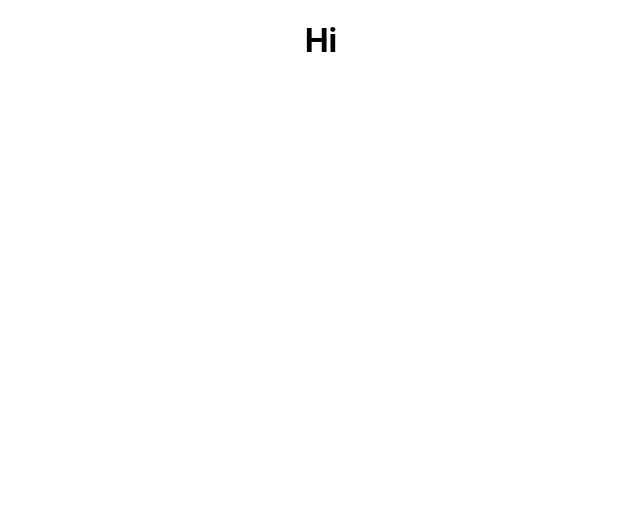
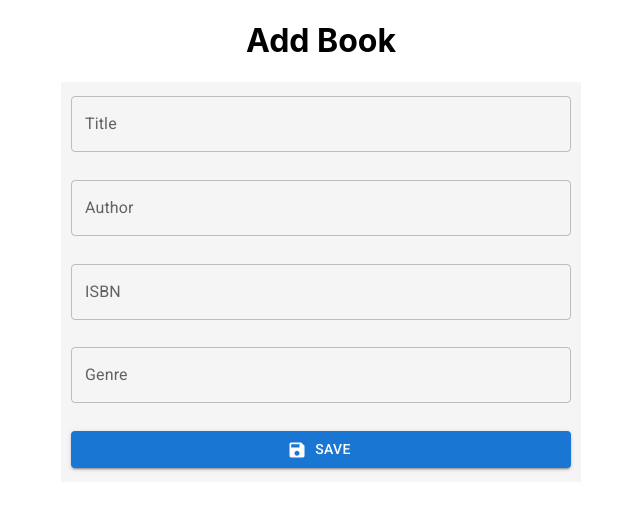
Before and after one commit to grgkimari/bookstore-front-end, a React (Create React App) app: page / in a window 1280 px wide. Shown: the top 510 px of the page, without its empty margins (319-959 px from the left). Built offline with nearby package versions, Linux system fonts and the light colour scheme.

Commit message:
Created a temporary add book form for testing

```diff
--- a/public/index.html
+++ b/public/index.html
@@ -7,7 +7,7 @@
     <meta name="theme-color" content="#000000" />
     <meta
       name="description"
-      content="Web site created using create-react-app"
+      content="Online free book store"
     />
     <link rel="apple-touch-icon" href="%PUBLIC_URL%/logo192.png" />
     <!--
@@ -24,7 +24,7 @@
       work correctly both with client-side routing and a non-root public URL.
       Learn how to configure a non-root public URL by running `npm run build`.
     -->
-    <title>React App</title>
+    <title>Book store</title>
   </head>
   <body>
     <noscript>You need to enable JavaScript to run this app.</noscript>
--- a/src/App.js
+++ b/src/App.js
@@ -4,11 +4,13 @@ import '@fontsource/roboto/300.css';
 import '@fontsource/roboto/400.css';
 import '@fontsource/roboto/500.css';
 import '@fontsource/roboto/700.css';
+import AddForm from './Components/AddForm';
 
 function App() {
   return (
     <div className="App">
-      <h1>Hi</h1>
+      <h1>Add Book</h1>
+      <AddForm />
     </div>
   );
 }
--- /dev/null
+++ b/src/Components/AddForm.js
@@ -0,0 +1,53 @@
+import React, { useEffect, useReducer } from 'react'
+import { UPDATE_TITLE, mainReducer } from '../Utils/MainReducer'
+import TextField from '@mui/material/TextField'
+import { Button } from '@mui/material'
+import SaveIcon from '@mui/icons-material/Save';
+import { FormContainer } from './AddForm.styles';
+
+const initialState = {
+    title : "",
+    author : "",
+    genre : "",
+    isbn : ""
+}
+
+
+const AddForm = () => {
+  const [formState, dispatch] = useReducer(mainReducer, initialState)
+
+
+  return (
+    <FormContainer>
+        <TextField
+        name = "title"
+        id='title'
+        label="Title"
+        value={formState.title}
+        onChange={(event) => {console.log("Dispatching update title action with value : " + event.target.value);
+        dispatch({
+          type : UPDATE_TITLE,
+          payload : event.target.value
+        })}}
+        />
+        <TextField
+        name = "author"
+        id='author'
+        label="Author"
+        />
+        <TextField
+        name = "isbn"
+        id='isbn'
+        label="ISBN"
+        />
+        <TextField
+        name = "genre"
+        id='genre'
+        label="Genre"
+        />
+        <Button variant='contained' startIcon={<SaveIcon />}>Save</Button>
+    </FormContainer>
+  )
+}
+
+export default AddForm
--- /dev/null
+++ b/src/Components/AddForm.styles.js
@@ -0,0 +1,13 @@
+import styled from "@emotion/styled";
+
+export const FormContainer = styled('div')`
+height : 400px;
+padding : 0px 10px;
+width: 90%;
+max-width: 500px;
+background-color: whitesmoke;
+margin: 10px auto;
+display: flex;
+flex-direction: column;
+justify-content: space-around;
+`
--- /dev/null
+++ b/src/Utils/MainReducer.js
@@ -0,0 +1,31 @@
+//ActionTypes
+export const UPDATE_TITLE = "UPDATE_TITLE"
+export const UPDATE_ISBN = "UPDATE_ISBN"
+export const UPDATE_AUTHOR = "UPDATE_AUTHOR"
+export const UPDATE_GENRE = "UPDATE_GENRE"
+export const mainReducer = (formState, action) => {
+    switch(action.type){
+        case UPDATE_AUTHOR:
+            return {
+                ...formState,
+                author : action.payload
+            }
+        case UPDATE_GENRE:
+            return {
+                ...formState,
+                genre : action.payload
+            }
+        case UPDATE_ISBN:
+            return {
+                ...formState,
+                isbn : action.payload
+            }
+        case UPDATE_TITLE:
+
+
+            return {
+                ...formState,
+                title : action.payload
+            }
+    }
+}
```
